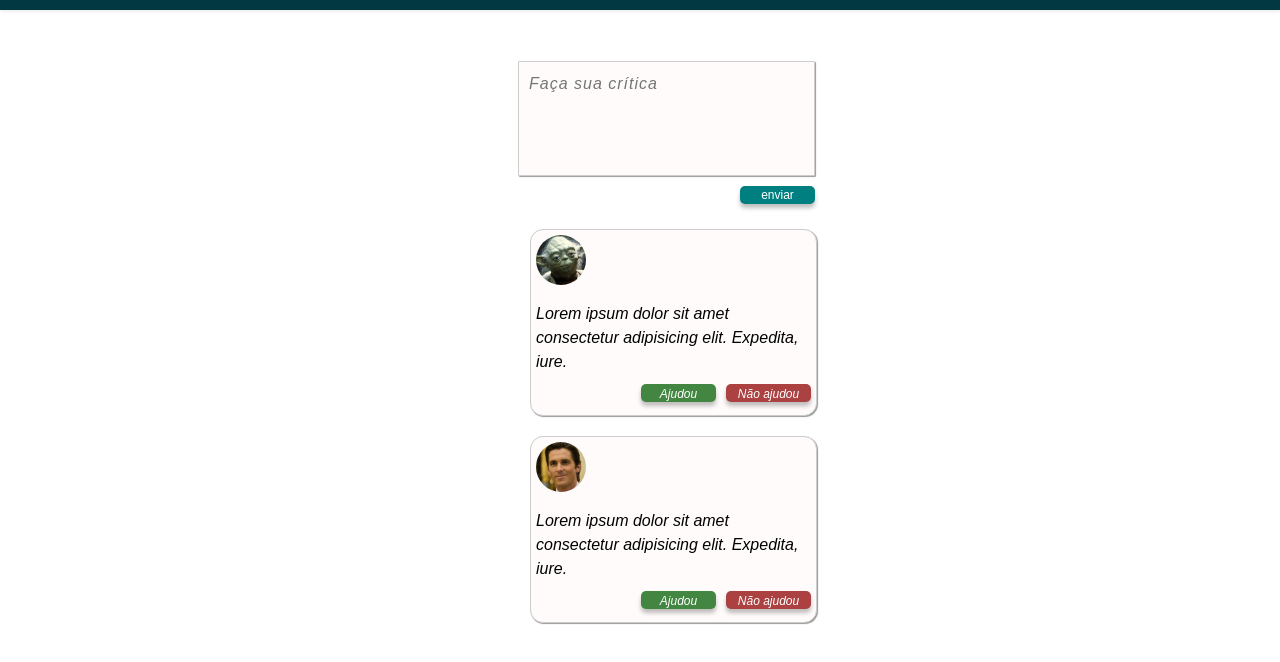
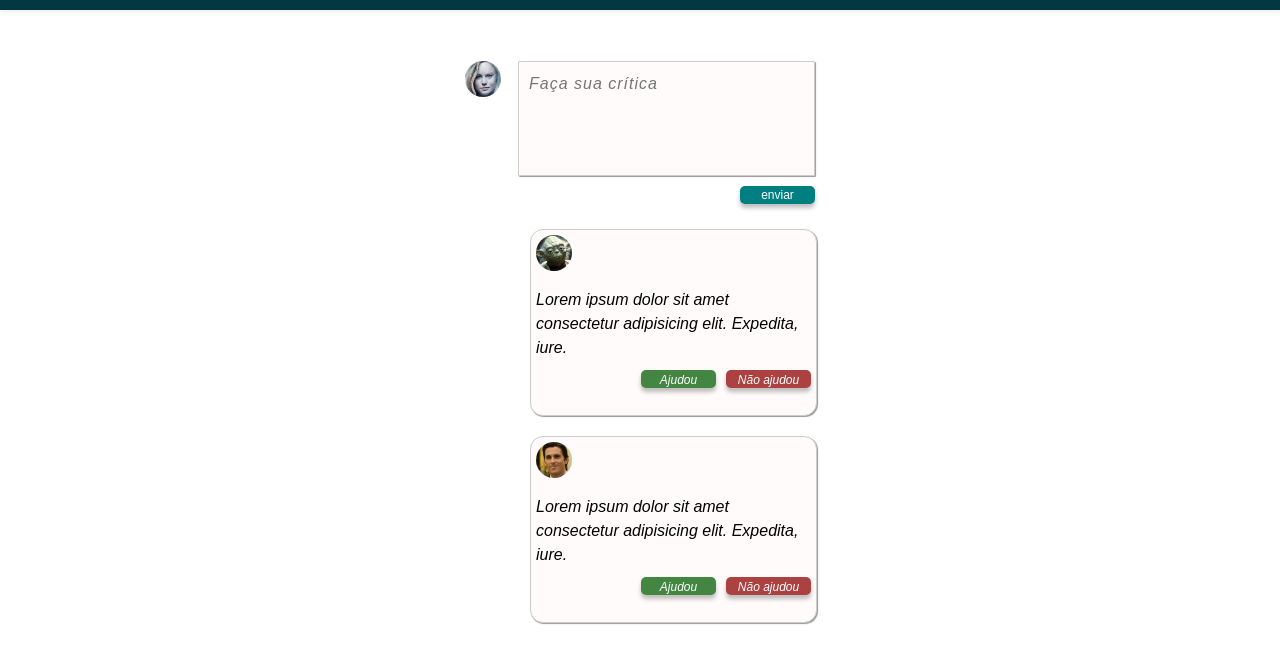
Before and after one commit to luane-aquino/zup-history-writer, a website: page frontend/index.html in a window 1280 px wide. Shown: the part 48-710 px from the top of the page. Drawn offline with Linux system fonts and the light colour scheme.

Commit message:
add photo to comment top

```diff
--- a/frontend/css/styles.css
+++ b/frontend/css/styles.css
@@ -157,6 +157,16 @@ textarea {
   align-self: flex-end;
   background-color: #fffbfb;
 }
+.comment div {
+  display: flex;
+  flex-direction: row;
+  justify-content: space-between;
+}
+.comment img {
+  width: 36px;
+  height: 36px;
+  border-radius: 50%;
+}
 /* comment list */
 .comment__list {
   margin-top: 25px;
@@ -192,6 +202,6 @@ textarea {
 }
 .comment__list img {
   border-radius: 50%;
-  width: 50px;
-  height: 50px;
+  width: 36px;
+  height: 36px;
 }
--- a/frontend/index.html
+++ b/frontend/index.html
@@ -22,7 +22,10 @@
   </header>
   <main class="main container">
     <section class="comment">
-      <textarea name="comment__textarea" class="comment__textarea" placeholder="Faça sua crítica"></textarea>
+      <div>
+        <img src="./images/carol-profile.jpg" alt="carol">
+        <textarea name="comment__textarea" class="comment__textarea" placeholder="Faça sua crítica"></textarea>
+      </div>
       <button class="btn blue">enviar</button>
     </section>
     <section class="comment__list container">
```
Also changed, not shown: frontend/images/carol-profile.jpg (added).
